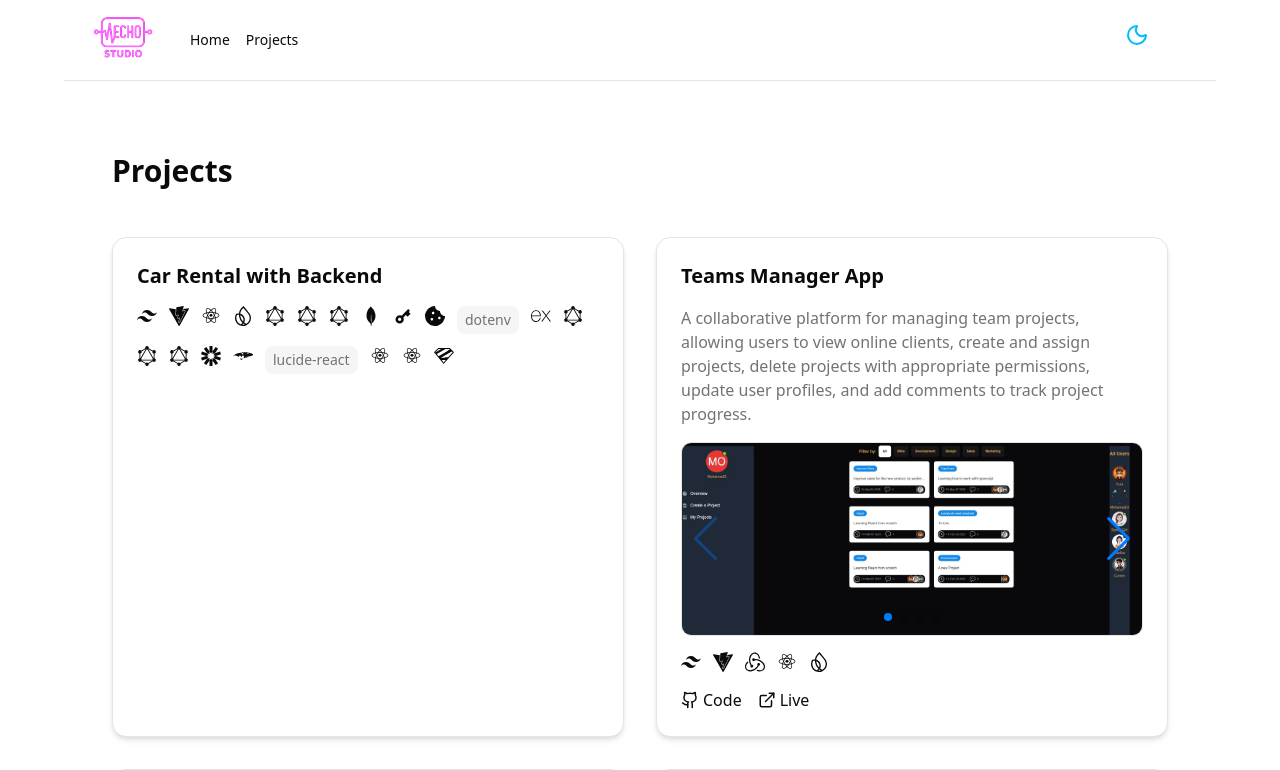
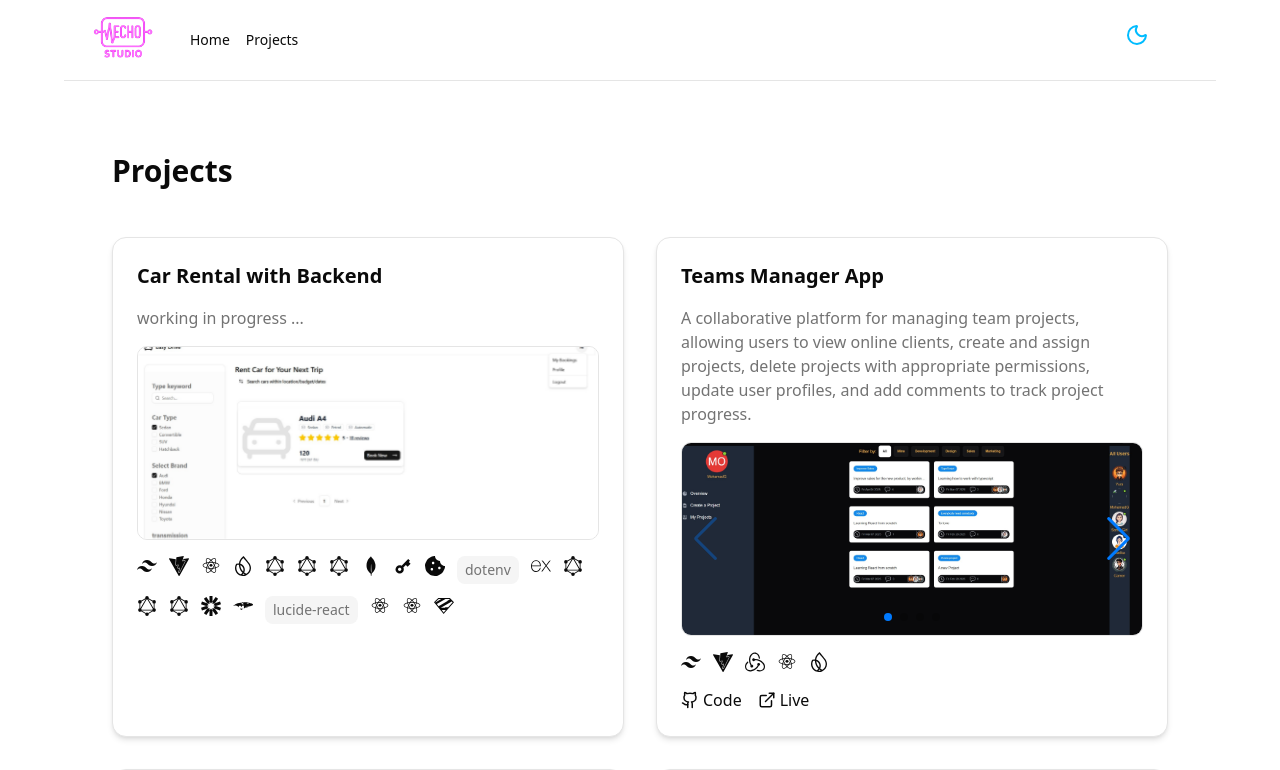
Before and after one commit to Mohamad-Gh/MyPortfolio, a React (Vite) app: page /projects in a window 1280 px wide. Shown: the top 770 px of the page. Built offline with nearby package versions, Linux system fonts and the light colour scheme.

Commit message:
add image of my latest work as a work in progress

```diff
--- a/src/data/ProjectsData.ts
+++ b/src/data/ProjectsData.ts
@@ -29,6 +29,9 @@ import TeamManager_FrontPage from "@/assets/images/projects/Team_Management_App/
 import TeamManager_CreatePage from "@/assets/images/projects/Team_Management_App/Teams_App_Create_Page.jpg";
 import TeamManager_ProfilePage from "@/assets/images/projects/Team_Management_App/Teams_App_Profile_Page.jpg";
 import TeamManager_ProjectDetailsPage from "@/assets/images/projects/Team_Management_App/Teams_App_ProjectDetails_Page.jpg";
+
+//Easy Drive
+import EasyDrive_Front_Page from "@/assets/images/projects/EasyDrive/EasyDrive-Front_Page.jpg";
 
 // ICONS
 import { FaReact, FaNodeJs, FaGithub, FaGoogle } from "react-icons/fa";
@@ -78,7 +81,7 @@ const projects: ProjectType[] = [
   {
     id: "1",
     title: "Car Rental with Backend",
-    description: "",
+    description: "working in progress ...",
     technologiesWithIcons: [
       { name: "Tailwind CSS", icon: SiTailwindcss },
       { name: "Vite", icon: SiVite },
@@ -102,8 +105,8 @@ const projects: ProjectType[] = [
       { name: "React Router", icon: BiLogoReact },
       { name: "Zod", icon: SiZod },
     ],
-    thumbnail: "",
-    gallery: [],
+    thumbnail: EasyDrive_Front_Page,
+    gallery: [EasyDrive_Front_Page],
     repoUrl: "",
     liveUrl: "",
   },
```
Also changed, not shown: src/assets/images/projects/EasyDrive/EasyDrive-Front_Page.jpg (added).
